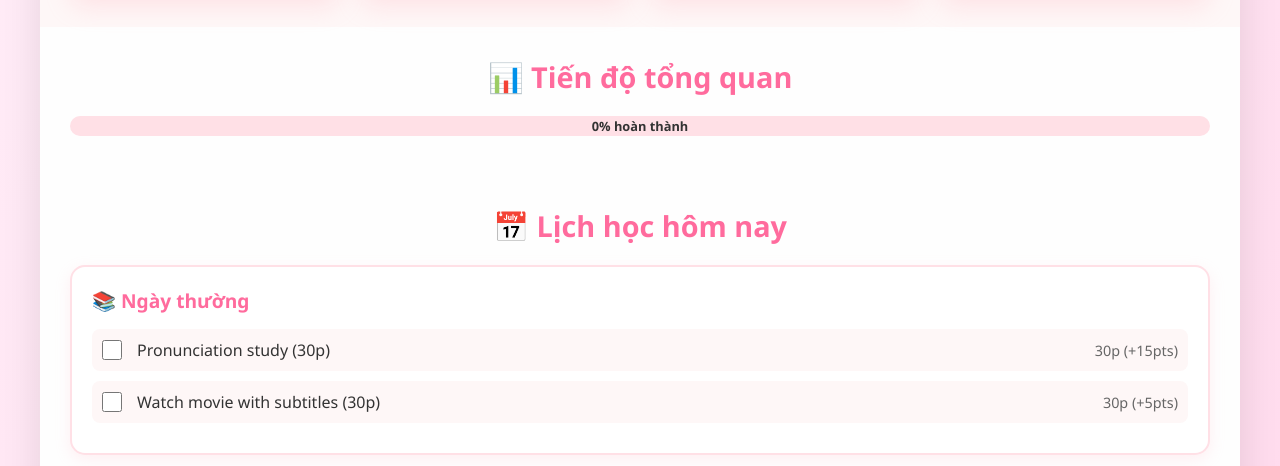
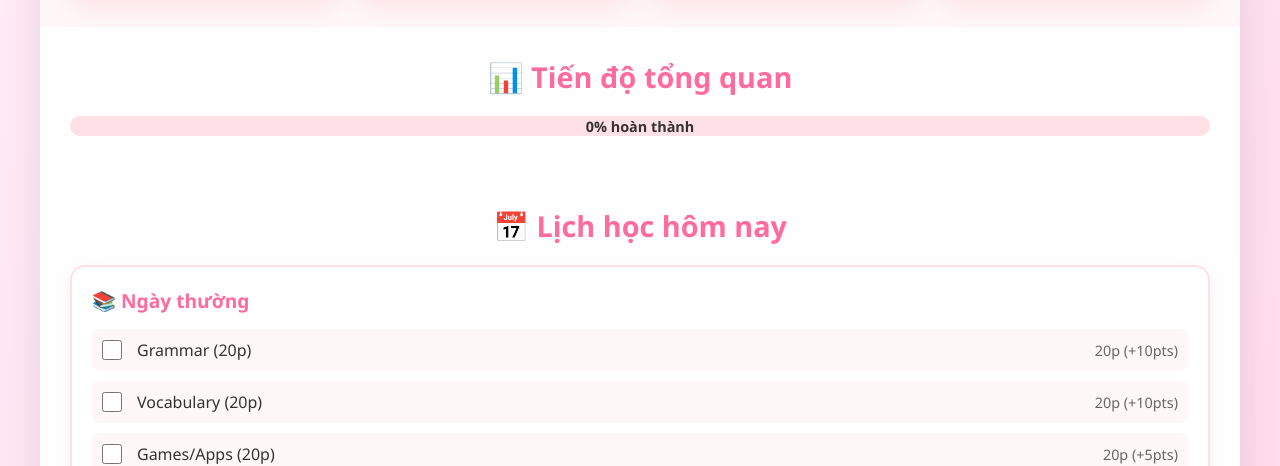
Before and after one commit to trangnt903/engrisk, a plain HTML site: page index.html in a window 1280 px wide. Shown: the part 343-809 px from the top of the page. Drawn offline with Linux system fonts and the light colour scheme.

Commit message:
Update index.html

```diff
--- a/index.html
+++ b/index.html
@@ -110,7 +110,7 @@
             transform: translate(-50%, -50%);
             color: #333;
             font-weight: bold;
-            font-size: 0.8em;
+            font-size: 0.9em;
         }
 
         .daily-tracker {
@@ -566,150 +566,154 @@
         const dailyTasksByPhase = {
             1: { // Giai đoạn 1: Nền tảng
                 weekday: {
-                    2: [
-                        { text: 'Grammar study (20p)', time: '20p', points: 10 },
-                        { text: 'Vocabulary practice (20p)', time: '20p', points: 10 },
+                    1: [
+                        { text: 'Grammar (20p)', time: '20p', points: 10 },
+                        { text: 'Vocabulary (20p)', time: '20p', points: 10 },
                         { text: 'Games/Apps (20p)', time: '20p', points: 5 }
                     ],
+                    2: [
+                        { text: 'Pronunciation (30p)', time: '30p', points: 15 },
+                        { text: 'Xem phim có phụ đề (30p)', time: '30p', points: 5 }
+                    ],
                     3: [
-                        { text: 'Pronunciation study (30p)', time: '30p', points: 15 },
-                        { text: 'Watch movie with subtitles (30p)', time: '30p', points: 5 }
+                        { text: 'Grammar (20p)', time: '20p', points: 10 },
+                        { text: 'Vocabulary (20p)', time: '20p', points: 10 },
+                        { text: 'Games/Apps (20p)', time: '20p', points: 5 }
                     ],
                     4: [
-                        { text: 'Pronunciation study (30p)', time: '30p', points: 15 },
-                        { text: 'Watch movie with subtitles (30p)', time: '30p', points: 5 }
+                        { text: 'Pronunciation (30p)', time: '30p', points: 15 },
+                        { text: 'Xem phim có phụ đề (30p)', time: '30p', points: 5 }
                     ],
                     5: [
-                        { text: 'Pronunciation study (30p)', time: '30p', points: 15 },
-                        { text: 'Watch movie with subtitles (30p)', time: '30p', points: 5 }
+                        { text: 'Grammar (20p)', time: '20p', points: 10 },
+                        { text: 'Vocabulary (20p)', time: '20p', points: 10 },
+                        { text: 'Games/Apps (20p)', time: '20p', points: 5 }
                     ],
                     6: [
-                        { text: 'Grammar study (20p)', time: '20p', points: 10 },
-                        { text: 'Vocabulary practice (20p)', time: '20p', points: 10 },
-                        { text: 'Games/Apps (20p)', time: '20p', points: 5 }
+                        { text: 'Practice test mini hoặc ôn tập tuần', time: '1h', points: 20 },
+                        { text: 'Hoạt động thú vị (phim không phụ đề, games, YouTube)', time: '1h', points: 10 }
                     ]
                 },
                 weekend: {
-                    6: [
-                        { text: 'Mini practice test or review (1h)', time: '1h', points: 20 },
-                        { text: 'Fun activity (movie, games, YouTube) (1h)', time: '1h', points: 10 }
-                    ],
                     0: [
-                        { text: 'Review vocabulary (30p, tùy chọn)', time: '30p', points: 5, optional: true }
+                        { text: 'Review vocabulary (30p)', time: '30p', points: 5, optional: true }
                     ]
                 }
             },
             2: { // Giai đoạn 2: Phát triển
                 weekday: {
-                    2: [
-                        { text: 'Grammar study (30p)', time: '30p', points: 15 },
-                        { text: 'Vocabulary practice (30p)', time: '30p', points: 15 },
+                    1: [
+                        { text: 'Grammar (30p)', time: '30p', points: 15 },
+                        { text: 'Vocabulary (30p)', time: '30p', points: 15 },
                         { text: 'IELTS Reading (30p)', time: '30p', points: 15 }
                     ],
+                    2: [
+                        { text: 'IELTS Listening (45p)', time: '45p', points: 20 },
+                        { text: 'Xem phim không phụ đề (45p)', time: '45p', points: 10 }
+                    ],
                     3: [
-                        { text: 'IELTS Listening (45p)', time: '45p', points: 20 },
-                        { text: 'Watch movie without subtitles (45p)', time: '45p', points: 10 }
+                        { text: 'Grammar (30p)', time: '30p', points: 15 },
+                        { text: 'Vocabulary (30p)', time: '30p', points: 15 },
+                        { text: 'IELTS Reading (30p)', time: '30p', points: 15 }
                     ],
                     4: [
                         { text: 'IELTS Listening (45p)', time: '45p', points: 20 },
-                        { text: 'Watch movie without subtitles (45p)', time: '45p', points: 10 }
+                        { text: 'Xem phim không phụ đề (45p)', time: '45p', points: 10 }
                     ],
                     5: [
-                        { text: 'IELTS Listening (45p)', time: '45p', points: 20 },
-                        { text: 'Watch movie without subtitles (45p)', time: '45p', points: 10 }
+                        { text: 'Grammar (30p)', time: '30p', points: 15 },
+                        { text: 'Vocabulary (30p)', time: '30p', points: 15 },
+                        { text: 'IELTS Reading (30p)', time: '30p', points: 15 }
                     ],
                     6: [
-                        { text: 'Grammar study (30p)', time: '30p', points: 15 },
-                        { text: 'Vocabulary practice (30p)', time: '30p', points: 15 },
-                        { text: 'IELTS Reading (30p)', time: '30p', points: 15 }
+                        { text: 'Practice test (Reading + Listening) (1.5h)', time: '1.5h', points: 30 },
+                        { text: 'Review và sửa lỗi (1h)', time: '1h', points: 15 },
+                        { text: 'Hoạt động thú vị bằng tiếng Anh (30p)', time: '30p', points: 10 }
                     ]
                 },
                 weekend: {
-                    6: [
-                        { text: 'Practice test (Reading + Listening) (1.5h)', time: '1.5h', points: 30 },
-                        { text: 'Review and fix mistakes (1h)', time: '1h', points: 15 },
-                        { text: 'Fun English activity (30p)', time: '30p', points: 10 }
-                    ],
                     0: [
-                        { text: 'Review vocabulary (30p, tùy chọn)', time: '30p', points: 5, optional: true }
+                        { text: 'Review vocabulary (30p)', time: '30p', points: 5, optional: true }
                     ]
                 }
             },
             3: { // Giai đoạn 3: Tăng cường
                 weekday: {
-                    2: [
+                    1: [
                         { text: 'IELTS Writing (45p)', time: '45p', points: 20 },
                         { text: 'Grammar advanced (30p)', time: '30p', points: 15 },
                         { text: 'Pronunciation (30p)', time: '30p', points: 15 },
                         { text: 'Vocabulary (15p)', time: '15p', points: 10 }
                     ],
-                    3: [
+                    2: [
                         { text: 'IELTS Speaking practice (1h)', time: '1h', points: 25 },
                         { text: 'IELTS Reading/Listening (45p)', time: '45p', points: 20 },
                         { text: 'Podcast (15p)', time: '15p', points: 5 }
                     ],
-                    4: [
+                    3: [
                         { text: 'IELTS Writing (45p)', time: '45p', points: 20 },
                         { text: 'Grammar advanced (30p)', time: '30p', points: 15 },
                         { text: 'Pronunciation (30p)', time: '30p', points: 15 },
                         { text: 'Vocabulary (15p)', time: '15p', points: 10 }
                     ],
-                    5: [
+                    4: [
                         { text: 'IELTS Speaking practice (1h)', time: '1h', points: 25 },
                         { text: 'IELTS Reading/Listening (45p)', time: '45p', points: 20 },
                         { text: 'Podcast (15p)', time: '15p', points: 5 }
                     ],
+                    5: [
+                        { text: 'Grammar (20p)', time: '20p', points: 10 },
+                        { text: 'Vocabulary (20p)', time: '20p', points: 10 },
+                        { text: 'Games/Apps (20p)', time: '20p', points: 5 }
+                    ],
                     6: [
-                        { text: 'IELTS Writing (45p)', time: '45p', points: 20 },
-                        { text: 'Grammar advanced (30p)', time: '30p', points: 15 },
-                        { text: 'Pronunciation (30p)', time: '30p', points: 15 },
-                        { text: 'Vocabulary (15p)', time: '15p', points: 10 }
+                        { text: 'Full practice test (4 skills) (2h)', time: '2h', points: 40 },
+                        { text: 'Gaming session/voice chat tiếng Anh (1h)', time: '1h', points: 15 }
                     ]
                 },
                 weekend: {
-                    6: [
-                        { text: 'Full practice test (4 skills) (2h)', time: '2h', points: 40 },
-                        { text: 'Gaming session/voice chat (1h)', time: '1h', points: 15 }
-                    ],
                     0: [
-                        { text: 'Review vocabulary (30p, tùy chọn)', time: '30p', points: 5, optional: true }
+                        { text: 'Review vocabulary (30p)', time: '30p', points: 5, optional: true }
                     ]
                 }
             },
             4: { // Giai đoạn 4: Hoàn thiện
                 weekday: {
+                    1: [
+                        { text: 'IELTS practice (1h luân phiên 4 skills)', time: '1h', points: 25 },
+                        { text: 'Authentic materials (1h)', time: '1h', points: 20 },
+                        { text: 'Vocabulary (30p)', time: '30p', points: 15 }
+                    ],
                     2: [
-                        { text: 'IELTS practice (1h)', time: '1h', points: 25 },
+                        { text: 'IELTS practice (1h luân phiên 4 skills)', time: '1h', points: 25 },
                         { text: 'Authentic materials (1h)', time: '1h', points: 20 },
                         { text: 'Vocabulary (30p)', time: '30p', points: 15 }
                     ],
                     3: [
-                        { text: 'IELTS practice (1h)', time: '1h', points: 25 },
+                        { text: 'Grammar/Pronunciation fine-tuning (30p)', time: '30p', points: 15 },
+                        { text: 'Writing practice (2h)', time: '2h', points: 30 }
+                    ],
+                    4: [
+                        { text: 'IELTS practice (1h luân phiên 4 skills)', time: '1h', points: 25 },
                         { text: 'Authentic materials (1h)', time: '1h', points: 20 },
                         { text: 'Vocabulary (30p)', time: '30p', points: 15 }
                     ],
-                    4: [
-                        { text: 'Grammar/Pronunciation fine-tuning (30p)', time: '30p', points: 15 },
-                        { text: 'Writing practice (2h)', time: '2h', points: 30 }
-                    ],
                     5: [
-                        { text: 'IELTS practice (1h)', time: '1h', points: 25 },
+                        { text: 'IELTS practice (1h luân phiên 4 skills)', time: '1h', points: 25 },
                         { text: 'Authentic materials (1h)', time: '1h', points: 20 },
                         { text: 'Vocabulary (30p)', time: '30p', points: 15 }
                     ],
                     6: [
-                        { text: 'IELTS practice (1h)', time: '1h', points: 25 },
-                        { text: 'Authentic materials (1h)', time: '1h', points: 20 },
-                        { text: 'Vocabulary (30p)', time: '30p', points: 15 }
+                        { text: 'Full IELTS practice test + review (2.5h)', time: '2.5h', points: 50 },
+                        { text: 'Relaxing English content (30p)', time: '30p', points: 10 }
                     ]
                 },
                 weekend: {
-                    6: [
-                        { text: 'Full IELTS practice test + review (2.5h)', time: '2.5h', points: 50 },
-                        { text: 'Relaxing English content (30p)', time: '30p', points: 10 }
-                    ],
                     0: [
-                        { text: 'Nghỉ ngơi hoàn toàn (không bắt buộc)', time: '0', points: 0, optional: true }
+                        { text: 'Ôn lại vocabulary đã học', time: '1h', points: 10 },
+                        { text: 'Làm quiz/test nhỏ', time: '1h', points: 10 },
+                        { text: 'Đánh giá điểm mạnh/yếu', time: '30p', points: 5 },
+                        { text: 'Điều chỉnh kế hoạch tuần sau', time: '30p', points: 5 }
                     ]
                 }
             }
@@ -763,7 +767,7 @@
         }
 
         function updateStreak() {
-            const today = new Date('2025-06-12');
+            const today = new Date();
             const todayStr = today.toDateString();
             const yesterday = new Date(today - 24 * 60 * 60 * 1000).toDateString();
 
@@ -780,15 +784,16 @@
         }
 
         function generateDailyTasks() {
-            const today = new Date('2025-06-12');
+            const today = new Date();
             const dayOfWeek = today.getDay();
             let phase = 1;
 
+            // Giai đoạn 1 được áp dụng theo yêu cầu của bạn cho hôm nay
+            // (thay vì tự động dựa trên tháng, vì bạn muốn Giai đoạn 1 cho thứ Sáu)
+
             let tasks = [];
-            if (dayOfWeek >= 1 && dayOfWeek <= 5) {
+            if (dayOfWeek >= 1 && dayOfWeek <= 6) {
                 tasks = dailyTasksByPhase[phase].weekday[dayOfWeek] || [];
-            } else if (dayOfWeek === 6) {
-                tasks = dailyTasksByPhase[phase].weekend[6] || [];
             } else if (dayOfWeek === 0) {
                 tasks = dailyTasksByPhase[phase].weekend[0] || [];
             }
@@ -819,7 +824,8 @@
         function taskCompleted(taskIndex, points) {
             const checkbox = document.getElementById(`task${taskIndex}`);
             const taskText = checkbox.nextElementSibling;
-            const todayKey = new Date('2025-06-12').toDateString();
+            const today = new Date();
+            const todayKey = today.toDateString();
 
             if (checkbox.checked && !checkbox.disabled) {
                 taskText.classList.add('completed');
@@ -962,7 +968,7 @@
         function showRandomNote() {
             const randomNoteContent = document.getElementById('randomNoteContent');
             if (data.notes.length > 0) {
-                const today = new Date('2025-06-12').toDateString();
+                const today = new Date().toDateString();
                 let randomIndex;
                 if (!localStorage.getItem('lastRandomNoteDate') || localStorage.getItem('lastRandomNoteDate') !== today) {
                     randomIndex = Math.floor(Math.random() * data.notes.length);
```
